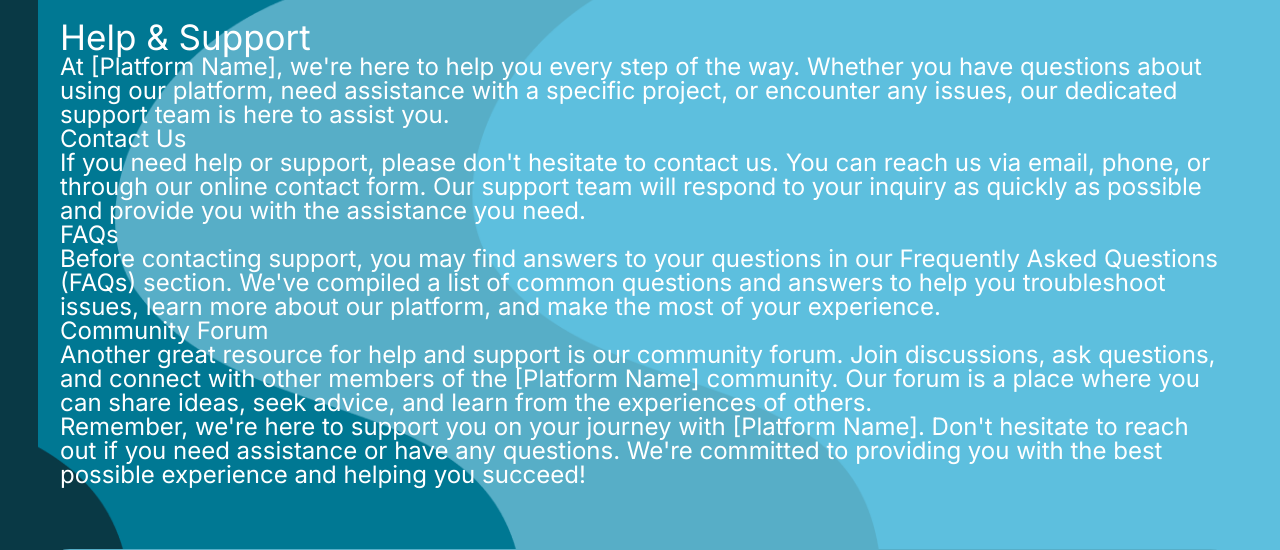
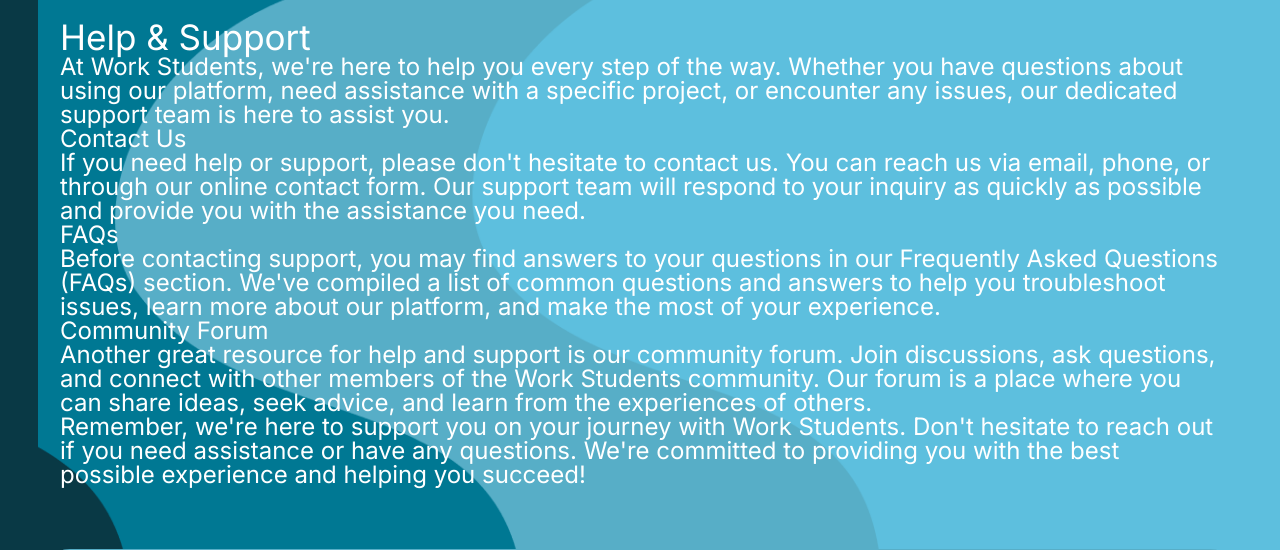
Before and after one commit to nadzhafov20/work_students, a Django app: page /help_support in a window 1280 px wide. Shown: the part 154-704 px from the top of the page. Run offline with Django 5.2, Linux system fonts and the light colour scheme; data that the repository does not hold is empty.

Commit message:
final add text (demo)

```diff
--- a/templates/main/templates/home/help_support.html
+++ b/templates/main/templates/home/help_support.html
@@ -14,14 +14,14 @@
 <div class="container">
     <section class="information">
         <h2>Help & Support</h2>
-        <p>At <strong>[Platform Name]</strong>, we're here to help you every step of the way. Whether you have questions about using our platform, need assistance with a specific project, or encounter any issues, our dedicated support team is here to assist you.</p>
+        <p>At <strong>Work Students</strong>, we're here to help you every step of the way. Whether you have questions about using our platform, need assistance with a specific project, or encounter any issues, our dedicated support team is here to assist you.</p>
         <h3>Contact Us</h3>
         <p>If you need help or support, please don't hesitate to contact us. You can reach us via email, phone, or through our online contact form. Our support team will respond to your inquiry as quickly as possible and provide you with the assistance you need.</p>
         <h3>FAQs</h3>
         <p>Before contacting support, you may find answers to your questions in our Frequently Asked Questions (FAQs) section. We've compiled a list of common questions and answers to help you troubleshoot issues, learn more about our platform, and make the most of your experience.</p>
         <h3>Community Forum</h3>
-        <p>Another great resource for help and support is our community forum. Join discussions, ask questions, and connect with other members of the <strong>[Platform Name]</strong> community. Our forum is a place where you can share ideas, seek advice, and learn from the experiences of others.</p>
-        <p>Remember, we're here to support you on your journey with <strong>[Platform Name]</strong>. Don't hesitate to reach out if you need assistance or have any questions. We're committed to providing you with the best possible experience and helping you succeed!</p>
+        <p>Another great resource for help and support is our community forum. Join discussions, ask questions, and connect with other members of the <strong>Work Students</strong> community. Our forum is a place where you can share ideas, seek advice, and learn from the experiences of others.</p>
+        <p>Remember, we're here to support you on your journey with <strong>Work Students</strong>. Don't hesitate to reach out if you need assistance or have any questions. We're committed to providing you with the best possible experience and helping you succeed!</p>
 
     </section>
 </div>
```
